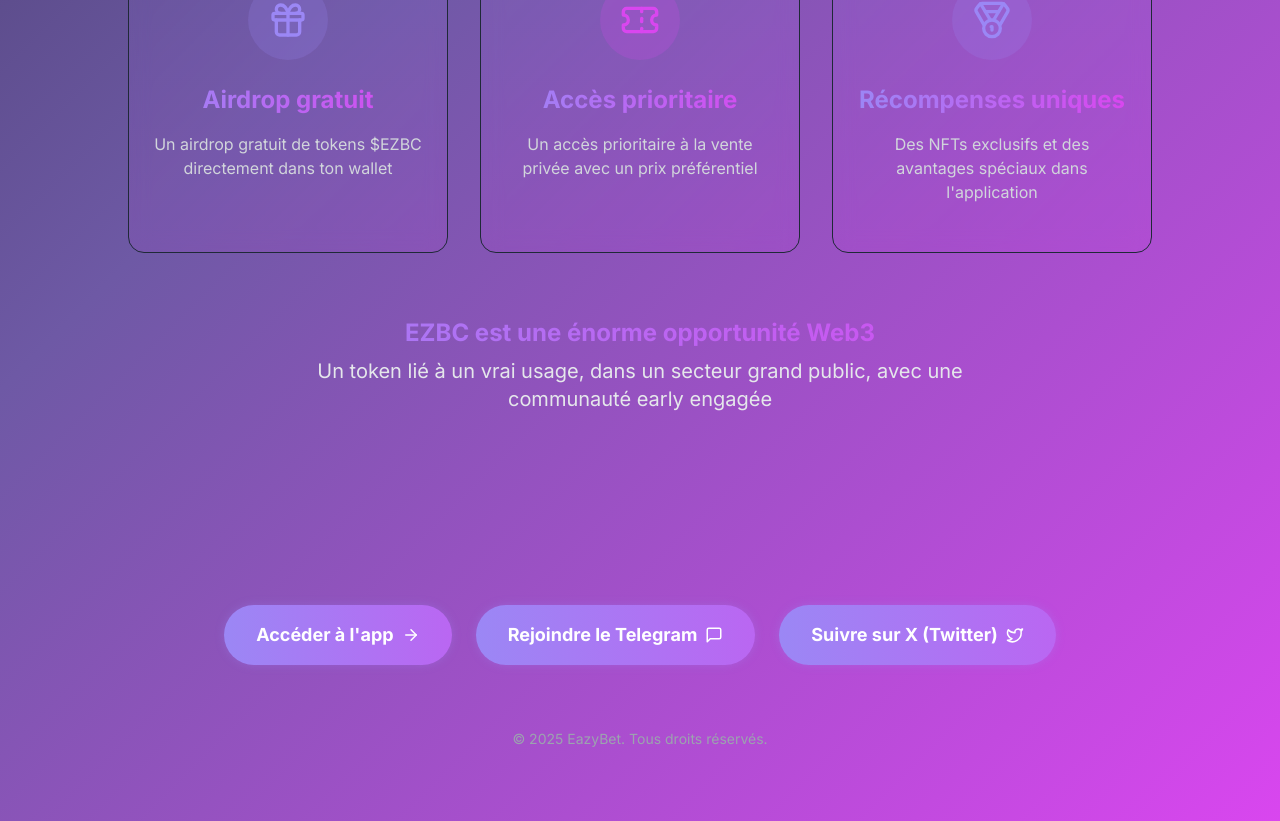
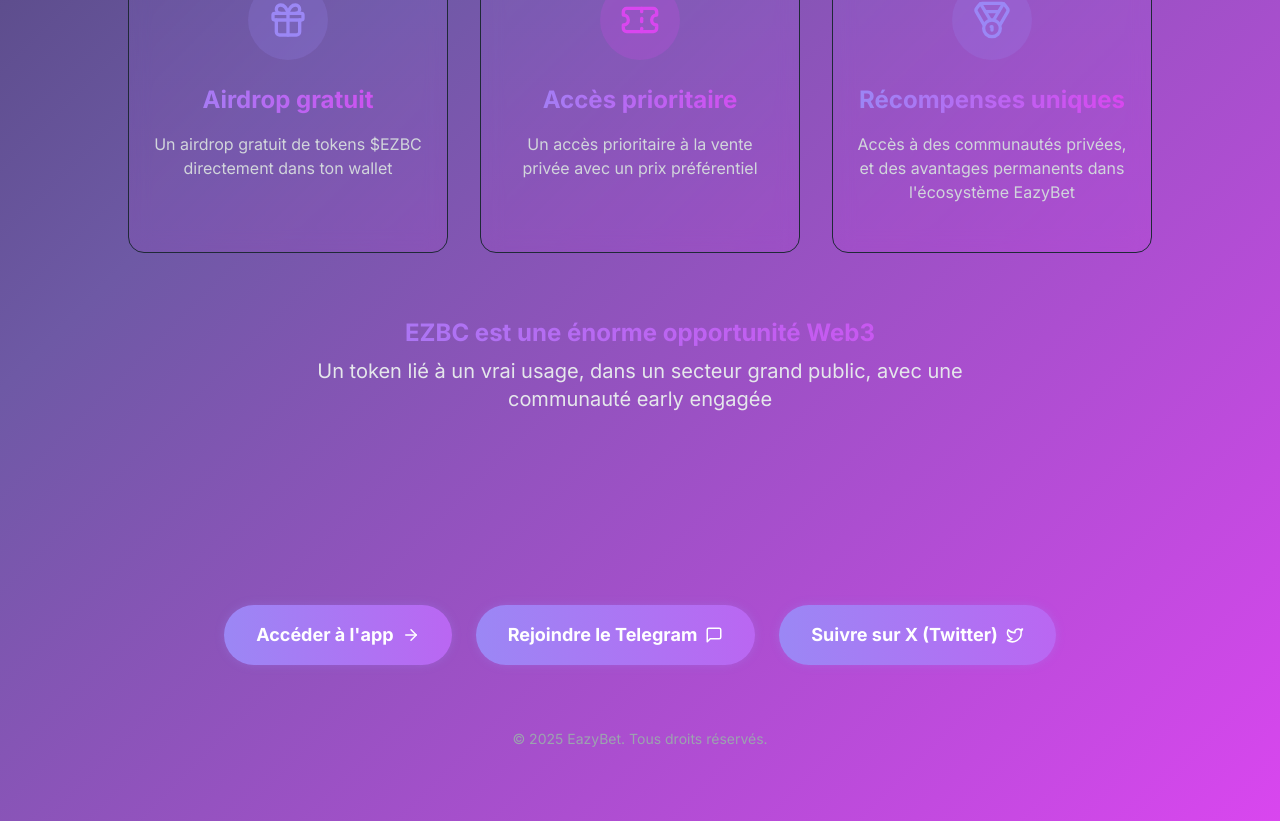
Before and after one commit to MatthieuNimal/eazybet-genesis-web, a React (Vite) app: page / in a window 1280 px wide. Shown: the part 3600-4421 px from the top of the page. Built offline with nearby package versions, Linux system fonts and the light colour scheme.

Commit message:
Change text
Update text for rewards description in Beta section.

```diff
--- a/src/components/landing/BetaSection.tsx
+++ b/src/components/landing/BetaSection.tsx
@@ -41,7 +41,7 @@ const BetaSection = () => {
             </div>
             <h3 className="text-2xl font-bold mb-4 gradient-text">Récompenses uniques</h3>
             <p className="text-gray-300">
-              Des NFTs exclusifs et des avantages spéciaux dans l'application
+              Accès à des communautés privées, et des avantages permanents dans l'écosystème EazyBet
             </p>
           </div>
         </div>
```
